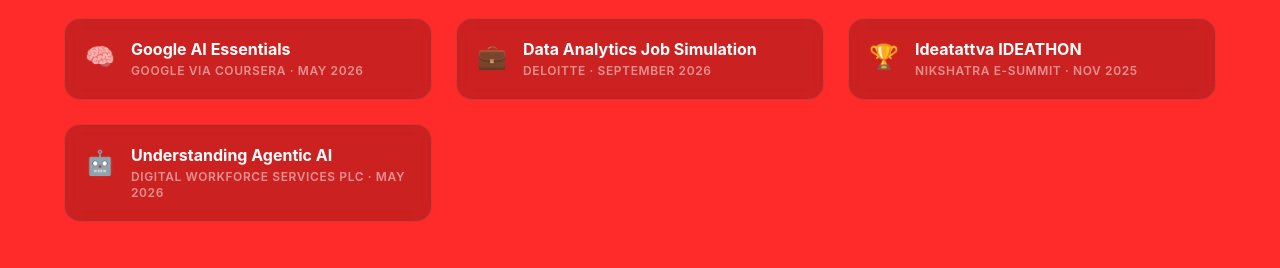
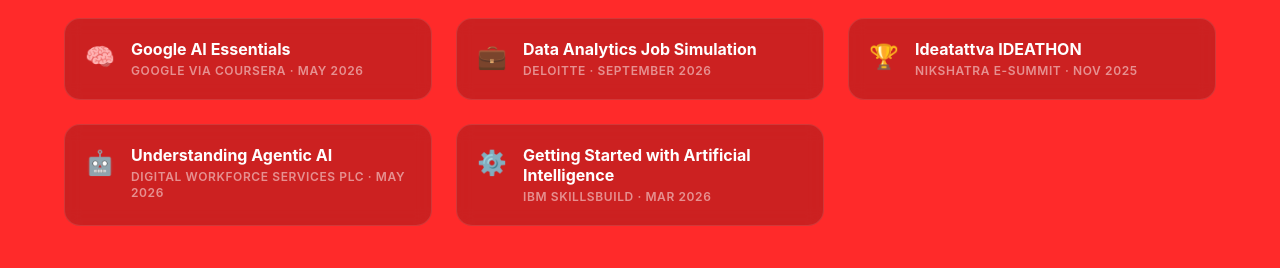
Before and after one commit to PiyushAnand2006/Portfolio, a React (Vite) app: page / in a window 1280 px wide. Shown: the part 10660-10928 px from the top of the page. Built offline with nearby package versions, Linux system fonts and the light colour scheme; no server answers.

Commit message:
Add IBM SkillsBuild Getting Started with AI certificate

```diff
--- a/src/data/portfolioData.js
+++ b/src/data/portfolioData.js
@@ -335,6 +335,11 @@
       issuer: "Digital Workforce Services Plc · May 2026",
       icon: "🤖",
     },
+    {
+      name: "Getting Started with Artificial Intelligence",
+      issuer: "IBM SkillsBuild · Mar 2026",
+      icon: "⚙️",
+    },
   ],
   viewAllUrl: "https://drive.google.com/drive/folders/1ZTTxdXfKaevXd3dKHAfCmBq11m2k-aLh?usp=sharing",
 };
```
